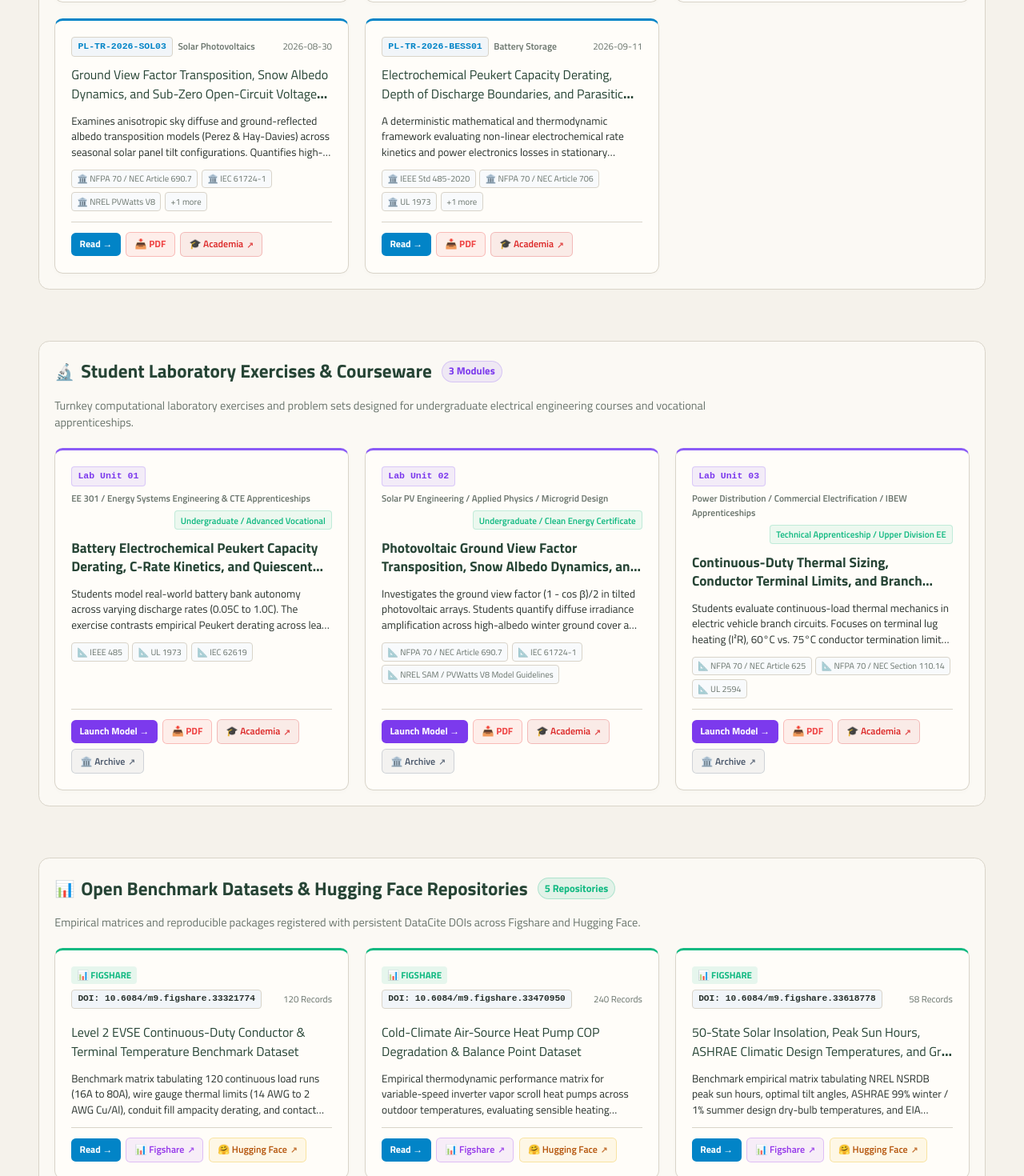
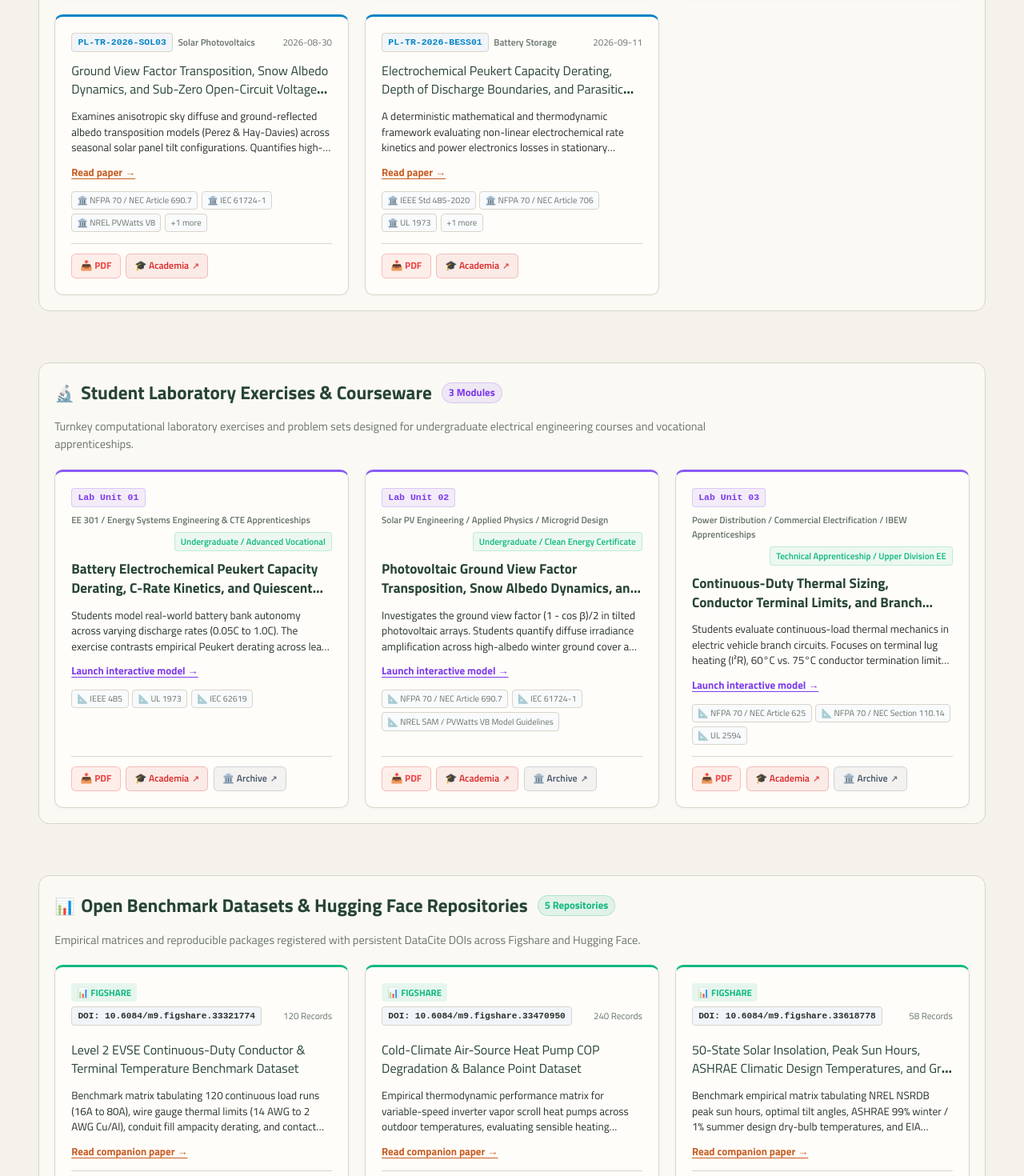
Before and after one commit to miadsaadidi/powerlab, a Next.js app: page /research in a window 1280 px wide. Shown: the part 880-2350 px from the top of the page at 80% size. Built offline with nearby package versions, Linux system fonts and the light colour scheme; no server answers.

Commit message:
feat(research): convert Read and Launch Model to inline link buttons after descriptions and streamline external host action bars

```diff
--- a/src/app/research/page.tsx
+++ b/src/app/research/page.tsx
@@ -151,7 +151,7 @@ export default function ResearchHubPage() {
                   </span>
                 </div>
 
-                {/* Clamped Paper Title (2 Lines) */}
+                {/* Paper Title */}
                 <h3
                   style={{
                     fontSize: "1.08rem",
@@ -171,13 +171,13 @@ export default function ResearchHubPage() {
                   </Link>
                 </h3>
 
-                {/* Clamped Abstract (3 Lines) */}
+                {/* Abstract */}
                 <p
                   style={{
                     fontSize: "0.84rem",
                     lineHeight: 1.45,
                     color: "var(--ink)",
-                    marginBottom: "0.75rem",
+                    marginBottom: "0.45rem",
                     display: "-webkit-box",
                     WebkitLineClamp: 3,
                     WebkitBoxOrient: "vertical",
@@ -188,6 +188,25 @@ export default function ResearchHubPage() {
                 >
                   {paper.abstract}
                 </p>
+
+                {/* Read Paper Inline Link */}
+                <div style={{ marginBottom: "0.75rem" }}>
+                  <Link
+                    href={`/research/${paper.slug}`}
+                    style={{
+                      fontSize: "0.82rem",
+                      fontWeight: 700,
+                      color: "var(--accent, #0284c7)",
+                      textDecoration: "underline",
+                      textUnderlineOffset: "3px",
+                      display: "inline-flex",
+                      alignItems: "center",
+                      gap: "0.2rem",
+                    }}
+                  >
+                    Read paper &rarr;
+                  </Link>
+                </div>
 
                 {/* Standards Micro-Pills */}
                 <div style={{ display: "flex", flexWrap: "wrap", gap: "0.3rem", marginBottom: "0.85rem" }}>
@@ -226,7 +245,7 @@ export default function ResearchHubPage() {
                 </div>
               </div>
 
-              {/* Micro Action Button Bar */}
+              {/* Action Button Bar */}
               <div
                 style={{
                   display: "flex",
@@ -237,24 +256,6 @@ export default function ResearchHubPage() {
                   borderTop: "1px solid var(--line)",
                 }}
               >
-                <Link
-                  href={`/research/${paper.slug}`}
-                  style={{
-                    display: "inline-flex",
-                    alignItems: "center",
-                    gap: "0.25rem",
-                    background: "#0284c7",
-                    color: "#ffffff",
-                    fontWeight: 700,
-                    fontSize: "0.75rem",
-                    padding: "0.32rem 0.65rem",
-                    borderRadius: "0.35rem",
-                    textDecoration: "none",
-                  }}
-                >
-                  Read →
-                </Link>
-
                 <a
                   href={paper.pdfUrl}
                   download
@@ -402,7 +403,7 @@ export default function ResearchHubPage() {
                     fontSize: "0.84rem",
                     lineHeight: 1.45,
                     color: "var(--ink)",
-                    marginBottom: "0.75rem",
+                    marginBottom: "0.45rem",
                     display: "-webkit-box",
                     WebkitLineClamp: 3,
                     WebkitBoxOrient: "vertical",
@@ -413,6 +414,25 @@ export default function ResearchHubPage() {
                 >
                   {lab.description}
                 </p>
+
+                {/* Launch Model Inline Link */}
+                <div style={{ marginBottom: "0.75rem" }}>
+                  <Link
+                    href={lab.calculatorRoute}
+                    style={{
+                      fontSize: "0.82rem",
+                      fontWeight: 700,
+                      color: "#7c3aed",
+                      textDecoration: "underline",
+                      textUnderlineOffset: "3px",
+                      display: "inline-flex",
+                      alignItems: "center",
+                      gap: "0.2rem",
+                    }}
+                  >
+                    Launch interactive model &rarr;
+                  </Link>
+                </div>
 
                 {/* Standards Micro-Pills */}
                 <div style={{ display: "flex", flexWrap: "wrap", gap: "0.3rem", marginBottom: "0.85rem" }}>
@@ -435,7 +455,7 @@ export default function ResearchHubPage() {
                 </div>
               </div>
 
-              {/* Lab Actions */}
+              {/* Lab Action Button Bar */}
               <div
                 style={{
                   display: "flex",
@@ -446,24 +466,6 @@ export default function ResearchHubPage() {
                   borderTop: "1px solid var(--line)",
                 }}
               >
-                <Link
-                  href={lab.calculatorRoute}
-                  style={{
-                    display: "inline-flex",
-                    alignItems: "center",
-                    gap: "0.25rem",
-                    background: "#7c3aed",
-                    color: "#ffffff",
-                    fontWeight: 700,
-                    fontSize: "0.75rem",
-                    padding: "0.32rem 0.65rem",
-                    borderRadius: "0.35rem",
-                    textDecoration: "none",
-                  }}
-                >
-                  Launch Model →
-                </Link>
-
                 {lab.pdfUrl && (
                   <a
                     href={lab.pdfUrl}
@@ -633,7 +635,7 @@ export default function ResearchHubPage() {
                     fontSize: "0.84rem",
                     color: "var(--ink)",
                     lineHeight: 1.45,
-                    marginBottom: "0.75rem",
+                    marginBottom: "0.45rem",
                     display: "-webkit-box",
                     WebkitLineClamp: 3,
                     WebkitBoxOrient: "vertical",
@@ -644,6 +646,25 @@ export default function ResearchHubPage() {
                 >
                   {ds.description}
                 </p>
+
+                {/* Read Paper Inline Link */}
+                <div style={{ marginBottom: "0.75rem" }}>
+                  <Link
+                    href={`/research/${ds.paperSlug}`}
+                    style={{
+                      fontSize: "0.82rem",
+                      fontWeight: 700,
+                      color: "var(--accent, #0284c7)",
+                      textDecoration: "underline",
+                      textUnderlineOffset: "3px",
+                      display: "inline-flex",
+                      alignItems: "center",
+                      gap: "0.2rem",
+                    }}
+                  >
+                    Read companion paper &rarr;
+                  </Link>
+                </div>
               </div>
 
               {/* Dataset Action Bar: Dedicated Figshare & Hugging Face Buttons */}
@@ -657,24 +678,6 @@ export default function ResearchHubPage() {
                   borderTop: "1px solid var(--line)",
                 }}
               >
-                <Link
-                  href={`/research/${ds.paperSlug}`}
-                  style={{
-                    display: "inline-flex",
-                    alignItems: "center",
-                    gap: "0.25rem",
-                    background: "#0284c7",
-                    color: "#ffffff",
-                    fontWeight: 700,
-                    fontSize: "0.75rem",
-                    padding: "0.32rem 0.65rem",
-                    borderRadius: "0.35rem",
-                    textDecoration: "none",
-                  }}
-                >
-                  Read →
-                </Link>
-
                 {ds.doi && (
                   <a
                     href={`https://doi.org/${ds.doi}`}
```
